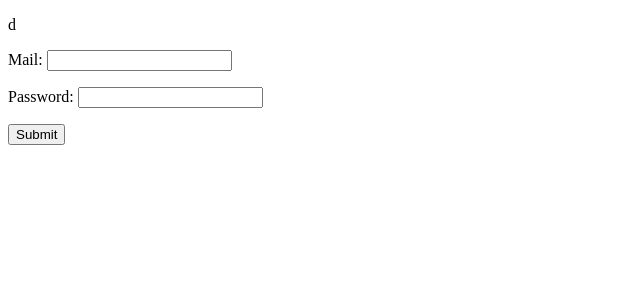
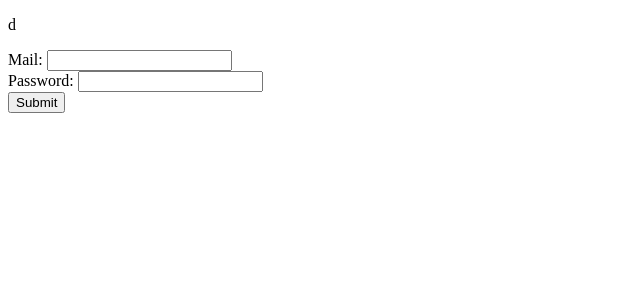
Before and after one commit to Zyglin/zyglin1.github.io, a React app: page /login-redux-form/success in a window 1280 px wide. Shown: the top 300 px of the page, without its empty margins (0-640 px from the left). Built offline with nearby package versions, Linux system fonts and the light colour scheme; the HTML template or start-up script is replaced by a standard one.

Commit message:
Finish React Tasks

```diff
--- a/src/App.js
+++ b/src/App.js
@@ -3,7 +3,7 @@ import React from 'react';
 import { Provider } from 'react-redux';
 import { createStore, combineReducers } from 'redux';
 import { reducer as formReducer } from 'redux-form';
-import reducer from './views/LoginRedux/reducers';
+import reducer from './reducers';
 import AppRouter from './AppRouter';
 
 const rootReducer = combineReducers({
--- a/src/containers/LoginContainer.js
+++ b/src/containers/LoginContainer.js
@@ -1,4 +1,3 @@
-/* eslint-disable class-methods-use-this */
 import React from 'react';
 import Login from '../views/Login';
 
--- a/src/containers/LoginReduxContainer.js
+++ b/src/containers/LoginReduxContainer.js
@@ -1,9 +1,8 @@
-/* eslint-disable class-methods-use-this */
 import React from 'react';
 import { connect } from 'react-redux';
 import PropTypes from 'prop-types';
 import LoginRedux from '../views/LoginRedux';
-import { mailEnter, passwordEnter } from '../views/LoginRedux/actions';
+import { mailEnter, passwordEnter } from '../actions';
 
 class LoginReduxContainer extends React.Component {
   handleChangeLogin = event => {
@@ -15,7 +14,6 @@ class LoginReduxContainer extends React.Component {
   };
 
   pressLogin = () => {
-    console.log(this.props.mail);
     if (this.props.mail.length >= 6 && this.props.password.length >= 6) {
       this.props.history.push('login-redux/success');
     } else {
--- a/src/containers/LoginReduxFormContainer.js
+++ b/src/containers/LoginReduxFormContainer.js
@@ -1,6 +1,8 @@
-/* eslint-disable class-methods-use-this */
+/* eslint-disable import/no-mutable-exports */
 import React from 'react';
 import PropTypes from 'prop-types';
+import { connect } from 'react-redux';
+import { formValueSelector } from 'redux-form';
 import LoginReduxFormView from '../views/LoginReduxForm';
 
 class LoginReduxFormContainer extends React.Component {
@@ -12,7 +14,7 @@ class LoginReduxFormContainer extends React.Component {
   render() {
     return (
       <div>
-        <LoginReduxFormView onSubmit={this.handleSubmit} />
+        <LoginReduxFormView onSubmit={this.handleSubmit} mail={this.props.hasEmailValue} password={this.props.hasPasswordValue} />
       </div>
     );
   }
@@ -20,12 +22,20 @@ class LoginReduxFormContainer extends React.Component {
 
 LoginReduxFormContainer.propTypes = {
   history: PropTypes.any,
+  hasEmailValue: PropTypes.any,
+  hasPasswordValue: PropTypes.any,
 };
 
-// function mapStateToProps(state) {
-//   return {
-//     mail: state.form.mail,
-//     password: state.form.password,
-//   };
-// }
-export default LoginReduxFormContainer;
+let LoginReduxForm = LoginReduxFormContainer;
+
+const selector = formValueSelector('login');
+LoginReduxForm = connect(state => {
+  const hasEmailValue = selector(state, 'email');
+  const hasPasswordValue = selector(state, 'password');
+  return {
+    hasEmailValue,
+    hasPasswordValue,
+  };
+})(LoginReduxForm);
+
+export default LoginReduxForm;
--- a/src/containers/LoginReduxFormSuccessContainer.js
+++ b/src/containers/LoginReduxFormSuccessContainer.js
@@ -1,11 +1,32 @@
-/* eslint-disable class-methods-use-this */
+/* eslint-disable import/no-mutable-exports */
 import React from 'react';
+import PropTypes from 'prop-types';
+import { connect } from 'react-redux';
+import { formValueSelector } from 'redux-form';
 import LoginReduxFormSuccessView from '../views/LoginReduxFormSucces';
 
 class LoginReduxFormSuccessContainer extends React.Component {
   render() {
-    return <LoginReduxFormSuccessView />;
+    console.log(this.props.hasEmailValue);
+    console.log(this.props.hasPasswordValue);
+    return <LoginReduxFormSuccessView mail={this.props.hasEmailValue} password={this.props.hasPasswordValue} />;
   }
 }
 
-export default LoginReduxFormSuccessContainer;
+LoginReduxFormSuccessContainer.propTypes = {
+  hasEmailValue: PropTypes.any,
+  hasPasswordValue: PropTypes.any,
+};
+
+let LoginReduxFormSuccess = LoginReduxFormSuccessContainer;
+const selector = formValueSelector('login');
+LoginReduxFormSuccess = connect(state => {
+  const hasEmailValue = selector(state, 'email');
+  const hasPasswordValue = selector(state, 'password');
+  return {
+    hasEmailValue,
+    hasPasswordValue,
+  };
+})(LoginReduxFormSuccess);
+
+export default LoginReduxFormSuccess;
--- a/src/containers/TabPanelContainer.js
+++ b/src/containers/TabPanelContainer.js
@@ -1,4 +1,3 @@
-/* eslint-disable class-methods-use-this */
 import React from 'react';
 import PropTypes from 'prop-types';
 import { withRouter } from 'react-router-dom';
--- a/src/views/LoginReduxForm/index.js
+++ b/src/views/LoginReduxForm/index.js
@@ -1,8 +1,7 @@
 /* eslint-disable import/no-mutable-exports */
 import React from 'react';
 import PropTypes from 'prop-types';
-import { connect } from 'react-redux';
-import { Field, reduxForm, formValueSelector } from 'redux-form';
+import { Field, reduxForm } from 'redux-form';
 
 const required = value => (value || typeof value === 'number' ? undefined : 'Required');
 const email = value => (value && !/^[A-Z0-9._%+-]+@[A-Z0-9.-]+\.[A-Z]{2,4}$/i.test(value) ? 'Invalid email address' : undefined);
@@ -20,7 +19,7 @@ const renderField = ({ input, label, type, meta: { touched, error, warning } })
 );
 
 const LoginReduxFormView = props => {
-  const { handleSubmit, hasEmailValue, hasPasswordValue } = props;
+  const { handleSubmit, mail, password } = props;
   return (
     <div>
       <p>ff</p>
@@ -35,16 +34,16 @@ const LoginReduxFormView = props => {
         </div>
         <button type="submit">Submit</button>
       </form>
-      <div>Mail CurrentValue: {hasEmailValue}</div>
-      <div>Password CurrentValue: {hasPasswordValue}</div>
+      <div>Mail CurrentValue: {mail}</div>
+      <div>Password CurrentValue: {password}</div>
     </div>
   );
 };
 
 LoginReduxFormView.propTypes = {
   handleSubmit: PropTypes.func.isRequired,
-  hasEmailValue: PropTypes.any,
-  hasPasswordValue: PropTypes.any,
+  mail: PropTypes.any,
+  password: PropTypes.any,
 };
 
 renderField.propTypes = {
@@ -60,14 +59,14 @@ LoginRedForm = reduxForm({
   form: 'login',
 })(LoginRedForm);
 
-const selector = formValueSelector('login');
-LoginRedForm = connect(state => {
-  const hasEmailValue = selector(state, 'email');
-  const hasPasswordValue = selector(state, 'password');
-  return {
-    hasEmailValue,
-    hasPasswordValue,
-  };
-})(LoginRedForm);
+// const selector = formValueSelector('login');
+// LoginRedForm = connect(state => {
+//   const hasEmailValue = selector(state, 'email');
+//   const hasPasswordValue = selector(state, 'password');
+//   return {
+//     hasEmailValue,
+//     hasPasswordValue,
+//   };
+// })(LoginRedForm);
 
 export default LoginRedForm;
--- a/src/views/LoginReduxFormSucces/index.js
+++ b/src/views/LoginReduxFormSucces/index.js
@@ -1,25 +1,31 @@
 import React from 'react';
+import PropTypes from 'prop-types';
 
 const LoginSuccesView = props => {
   return (
     <form>
-      <p>
+      <p>d</p>
+      <div>
         <label>
-          <p>d</p>
-          Mail: <input type="text" name="mail" />
+          Mail: <input type="text" name="mail" value={props.mail} />
         </label>
-      </p>
-      <p>
+      </div>
+      <div>
         <label>
           {' '}
-          Password: <input type="password" name="password" />
+          Password: <input type="password" name="password" value={props.password} />
         </label>
-      </p>
-      <p>
+      </div>
+      <div>
         <input type="submit" value="Submit" />
-      </p>
+      </div>
     </form>
   );
 };
 
+LoginSuccesView.propTypes = {
+  mail: PropTypes.any,
+  password: PropTypes.any,
+};
+
 export default LoginSuccesView;
```
Also changed, not shown: src/actions/index.js (renamed from src/views/LoginRedux/actions/index.js), src/reducers/index.js (renamed from src/views/LoginRedux/reducers/index.js), src/reducers/mailReducer.js (renamed from src/views/LoginRedux/reducers/mailReducer.js), src/reducers/passwordReducer.js (renamed from src/views/LoginRedux/reducers/passwordReducer.js).
